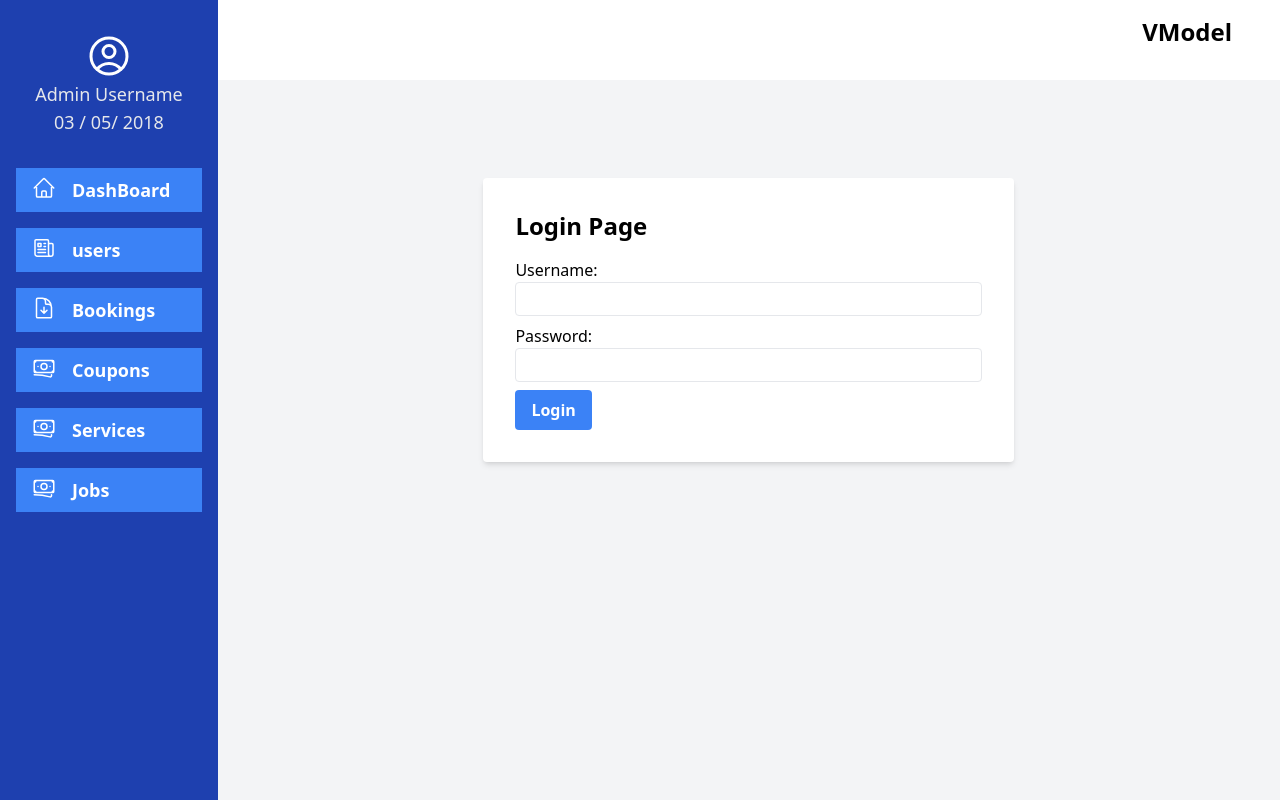
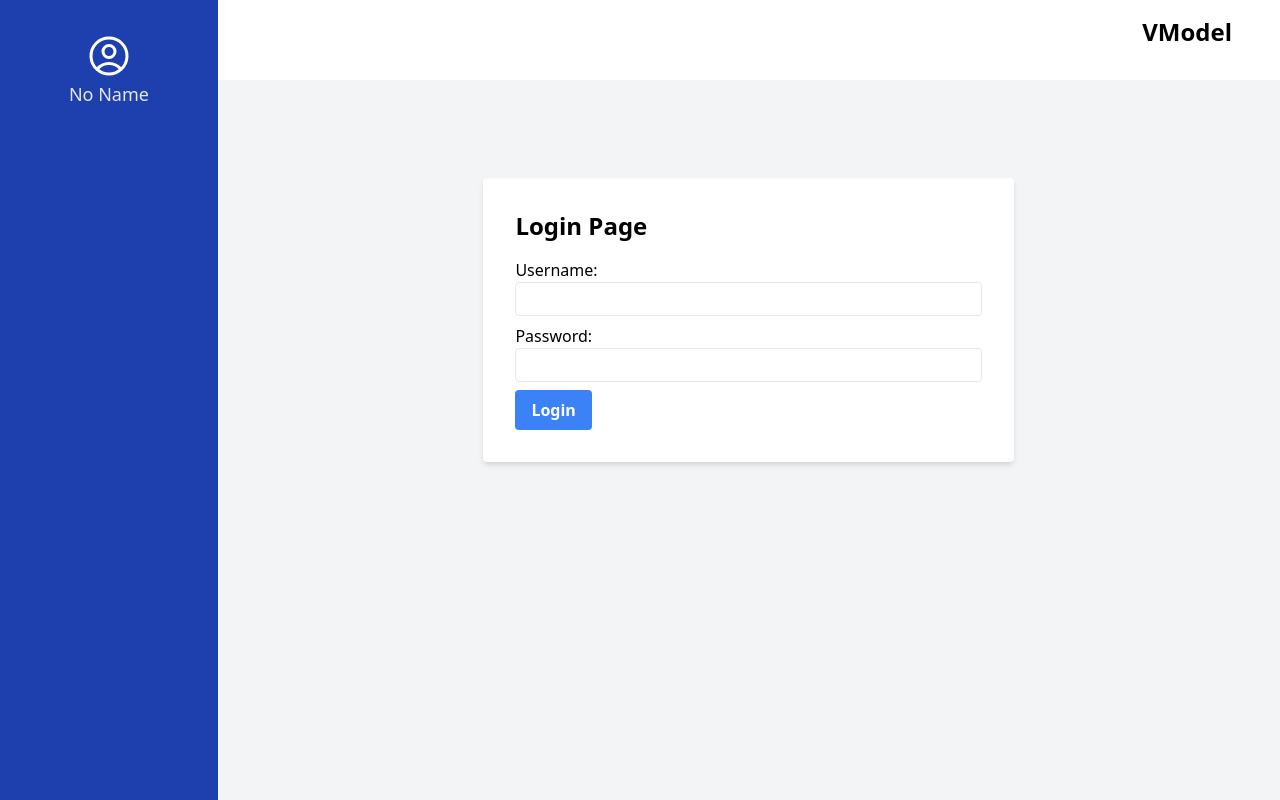
Before and after one commit to shinorspellz/Vmodel_Dashboard, a React (Create React App) app: page / in a window 1280 px wide. Built offline with nearby package versions, Linux system fonts and the light colour scheme.

Commit message:
security logic of sidebar

```diff
--- a/src/components/SideBar.jsx
+++ b/src/components/SideBar.jsx
@@ -1,8 +1,10 @@
-import React, { useState } from "react";
+import React, { useState, useContext } from "react";
 import { Link } from "react-router-dom";
+import { UserContext } from "../context/UserAuth";
 
 function SideBar() {
   const [buttonClick, setButtonClick] = useState("dashboard");
+  const { user } = useContext(UserContext);
 
   return (
     <div className="w-1/5 px-4 h-[100vh] bg-blue-800">
@@ -28,10 +30,13 @@ function SideBar() {
           </div>
         </div>
         <div className="text-lg text-center w-full text-gray-200">
-          <h3 className="">Admin Username</h3>
-          <h4>03 / 05/ 2018</h4>
+          <h3 className="">
+            {user != "" ? <div>Admin Username</div> : <div>No Name</div>}
+          </h3>
+          <h4> {user != "" ? <div>03/05/2023</div> : <div></div>}</h4>
         </div>
       </div>
+      {user != "" ? (
         <div>
           <div className="">
             <Link
@@ -176,6 +181,9 @@ function SideBar() {
             </Link>
           </div>
         </div>
+      ) : (
+        ""
+      )}
     </div>
   );
 }
```
Lines whose indentation alone changed are shown as unchanged.
